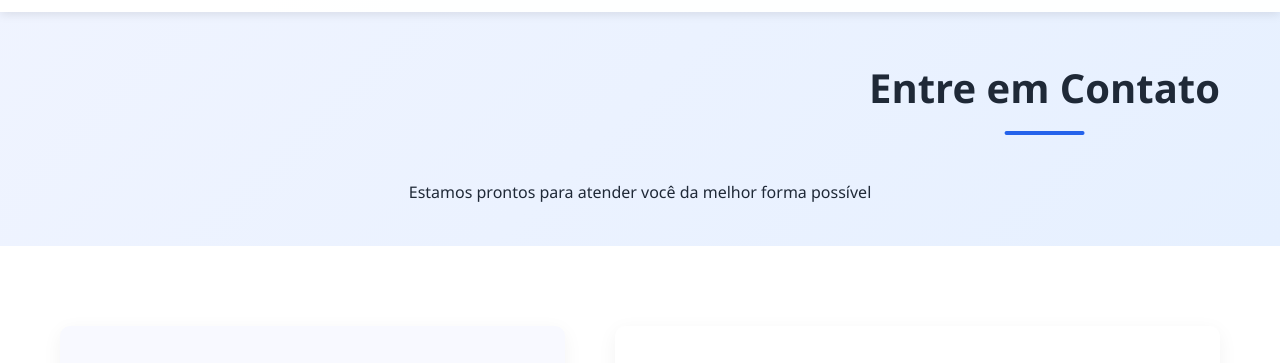
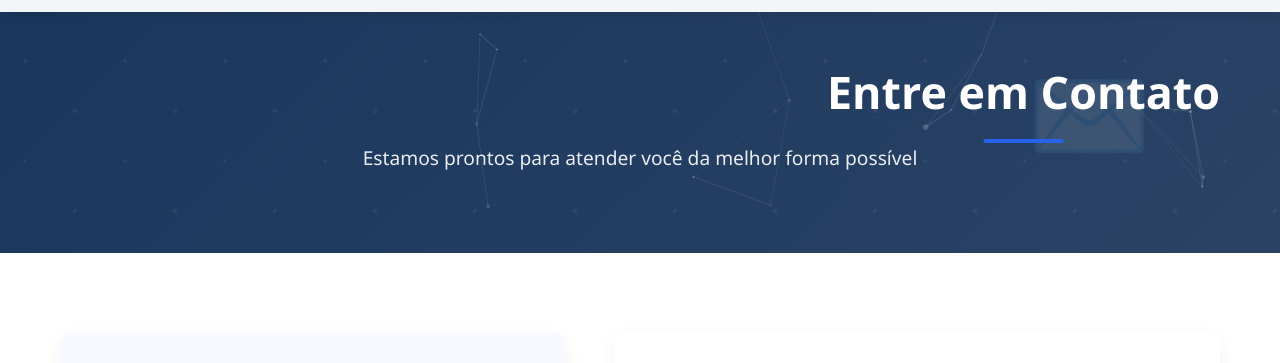
Before and after one commit to pgup-sistemas/PageUpSistemas, a plain HTML site: page contact.html in a window 1280 px wide. Shown: the part 64-427 px from the top of the page. Drawn offline with nearby package versions, Linux system fonts and the light colour scheme.

Commit message:
Mensagem alteração do front end

```diff
--- a/contact.html
+++ b/contact.html
@@ -29,6 +29,7 @@
     </header>
 
     <section class="contact-hero">
+        <div id="particles-js"></div>
         <div class="container">
             <div class="section-header">
                 <h1 class="section-title">Entre em Contato</h1>
@@ -218,5 +219,58 @@
     </footer>
 
     <script src="script.js"></script>
+    <!-- Particulas JS -->
+    <script src="https://cdn.jsdelivr.net/particles.js/2.0.0/particles.min.js"></script>
+    <script>
+        // Inicializa as partículas
+        document.addEventListener('DOMContentLoaded', function() {
+            particlesJS('particles-js', {
+                particles: {
+                    number: { value: 40, density: { enable: true, value_area: 800 } },
+                    color: { value: '#ffffff' },
+                    shape: { type: 'circle' },
+                    opacity: {
+                        value: 0.3,
+                        random: true,
+                        anim: { enable: true, speed: 1, opacity_min: 0.1, sync: false }
+                    },
+                    size: {
+                        value: 3,
+                        random: true,
+                        anim: { enable: true, speed: 2, size_min: 0.3, sync: false }
+                    },
+                    line_linked: {
+                        enable: true,
+                        distance: 150,
+                        color: '#ffffff',
+                        opacity: 0.2,
+                        width: 1
+                    },
+                    move: {
+                        enable: true,
+                        speed: 1,
+                        direction: 'none',
+                        random: true,
+                        straight: false,
+                        out_mode: 'out',
+                        bounce: false
+                    }
+                },
+                interactivity: {
+                    detect_on: 'canvas',
+                    events: {
+                        onhover: { enable: true, mode: 'grab' },
+                        onclick: { enable: true, mode: 'push' },
+                        resize: true
+                    },
+                    modes: {
+                        grab: { distance: 140, line_linked: { opacity: 0.5 } },
+                        push: { particles_nb: 2 }
+                    }
+                },
+                retina_detect: true
+            });
+        });
+    </script>
 </body>
 </html>
--- a/style.css
+++ b/style.css
@@ -433,11 +433,93 @@ img {
 }
 
 /* Página de Contato */
+#particles-js {
+    position: absolute;
+    width: 100%;
+    height: 100%;
+    top: 0;
+    left: 0;
+    z-index: 1;
+}
+
 .contact-hero {
-    background: linear-gradient(135deg, #f0f4ff 0%, #e6f0ff 100%);
-    padding: 120px 0 40px;
+    background: linear-gradient(135deg, #1a365d 0%, #2a4365 100%);
+    padding: 120px 0 80px;
     text-align: center;
     position: relative;
+    overflow: hidden;
+    color: white;
+}
+
+.contact-hero::before {
+    content: '';
+    position: absolute;
+    top: 0;
+    left: 0;
+    right: 0;
+    bottom: 0;
+    background-image:
+        radial-gradient(circle at 25px 25px, rgba(255,255,255,0.1) 2%, transparent 0%),
+        radial-gradient(circle at 75px 75px, rgba(255,255,255,0.1) 2%, transparent 0%);
+    background-size: 100px 100px;
+    opacity: 0.5;
+}
+
+.contact-hero::after {
+    content: '✉️';
+    position: absolute;
+    font-size: 100px;
+    opacity: 0.1;
+    right: 10%;
+    top: 30%;
+    animation: float 6s ease-in-out infinite;
+    z-index: 0;
+}
+
+@keyframes float {
+    0%, 100% {
+        transform: translateY(0) rotate(0deg);
+    }
+    50% {
+        transform: translateY(-20px) rotate(5deg);
+    }
+}
+
+.contact-hero .container {
+    position: relative;
+    z-index: 2;
+}
+
+.contact-hero .section-title {
+    color: white;
+    font-size: 2.8rem;
+    margin-bottom: 15px;
+    position: relative;
+    z-index: 1;
+}
+
+.contact-hero .section-subtitle {
+    color: rgba(255, 255, 255, 0.9);
+    font-size: 1.2rem;
+    max-width: 700px;
+    margin: 0 auto;
+    position: relative;
+    z-index: 1;
+}
+
+@media (max-width: 768px) {
+    .contact-hero {
+        padding: 100px 0 60px;
+    }
+
+    .contact-hero .section-title {
+        font-size: 2.2rem;
+    }
+
+    .contact-hero .section-subtitle {
+        font-size: 1rem;
+        padding: 0 20px;
+    }
 }
 
 .contact-section {
```
Also changed, not shown: about.html (+1 -1 lines), 1 other file.
